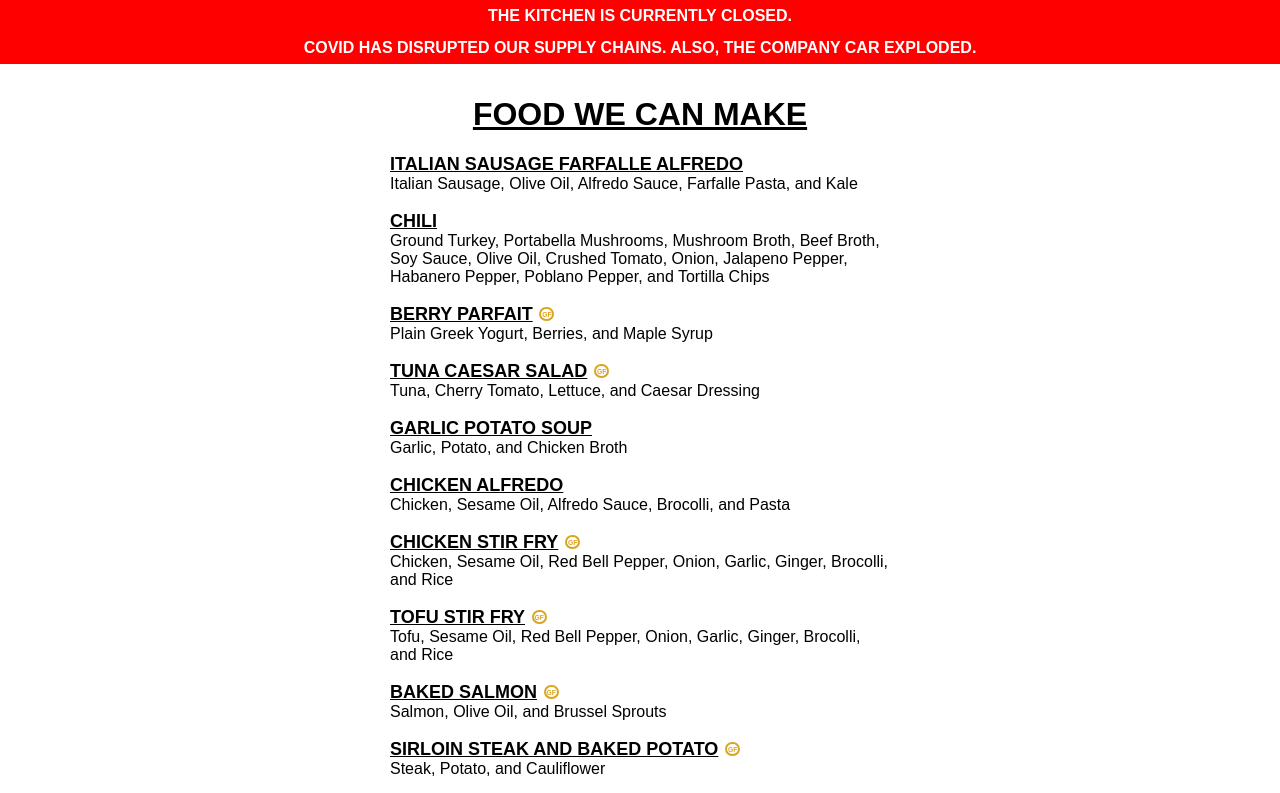
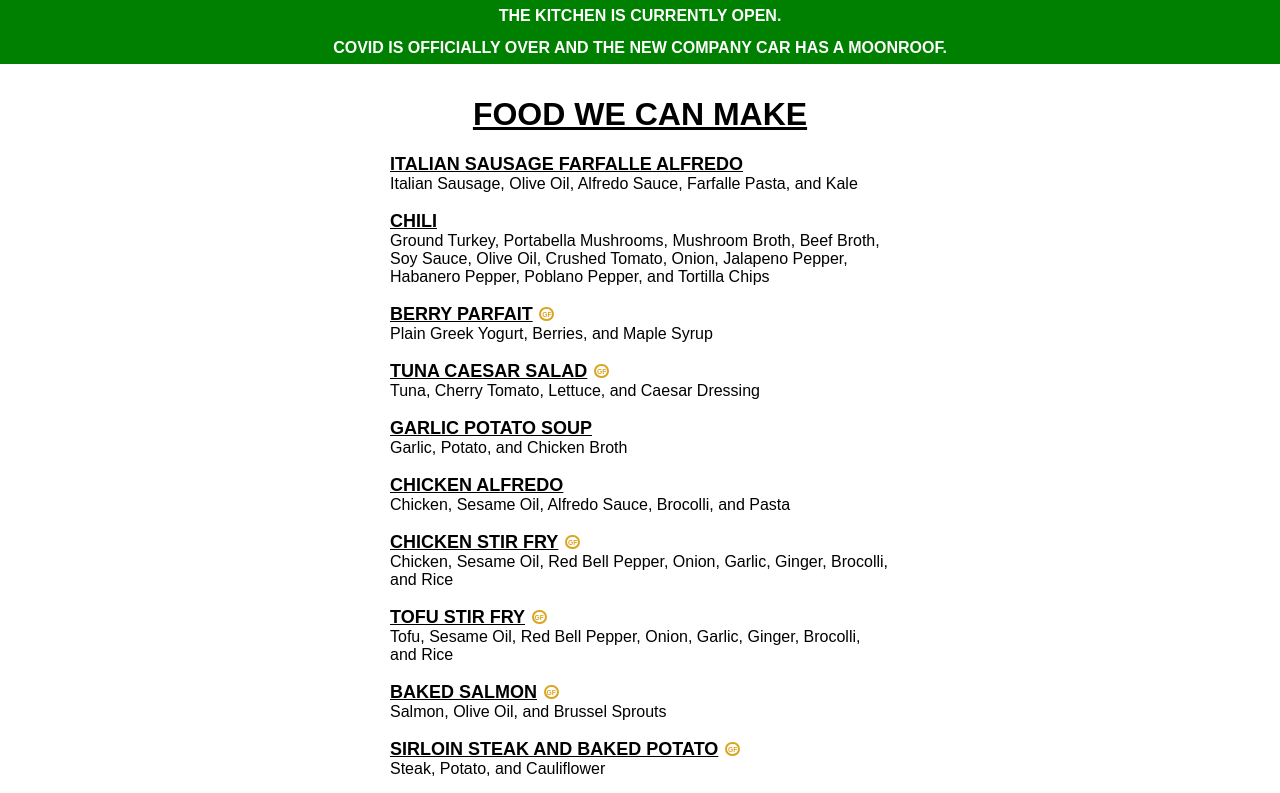
Before and after one commit to jannie-wojtk/jannie-wojtk.github.io, a plain HTML site: page index.html in a window 1280 px wide. Shown: the top 793 px of the page. Drawn offline with Linux system fonts and the light colour scheme.

Commit message:
Added success banner

```diff
--- a/index.html
+++ b/index.html
@@ -6,7 +6,10 @@
         <link href="./styles/styles.css" rel="stylesheet" />
     </head>
     <body>
+        <!--
         <div class="error-banner">The kitchen is currently closed.<br />COVID has disrupted our supply chains. Also, the company car exploded.</div>
+        -->
+        <div class="banner banner--success">The kitchen is currently open.<br />COVID is officially over and the new company car has a moonroof.</div>
         <h1>Food we can make</h1>
         <div id="content"></div>
     </body>
--- a/styles/styles.css
+++ b/styles/styles.css
@@ -51,8 +51,15 @@ dt span {
     margin-bottom: .5em;
 }
 
-.error-banner {
+.banner--success {
+    background: green;
+}
+
+.banner--warning {
     background: red;
+}
+
+.banner {
     color: white;
     font-weight: bold;
     height: 4em;
@@ -66,6 +73,6 @@ dt span {
     width: 100%;
 }
 
-.error-banner + h1 {
+.banner + h1 {
     margin-top: 3em;
 }
```
